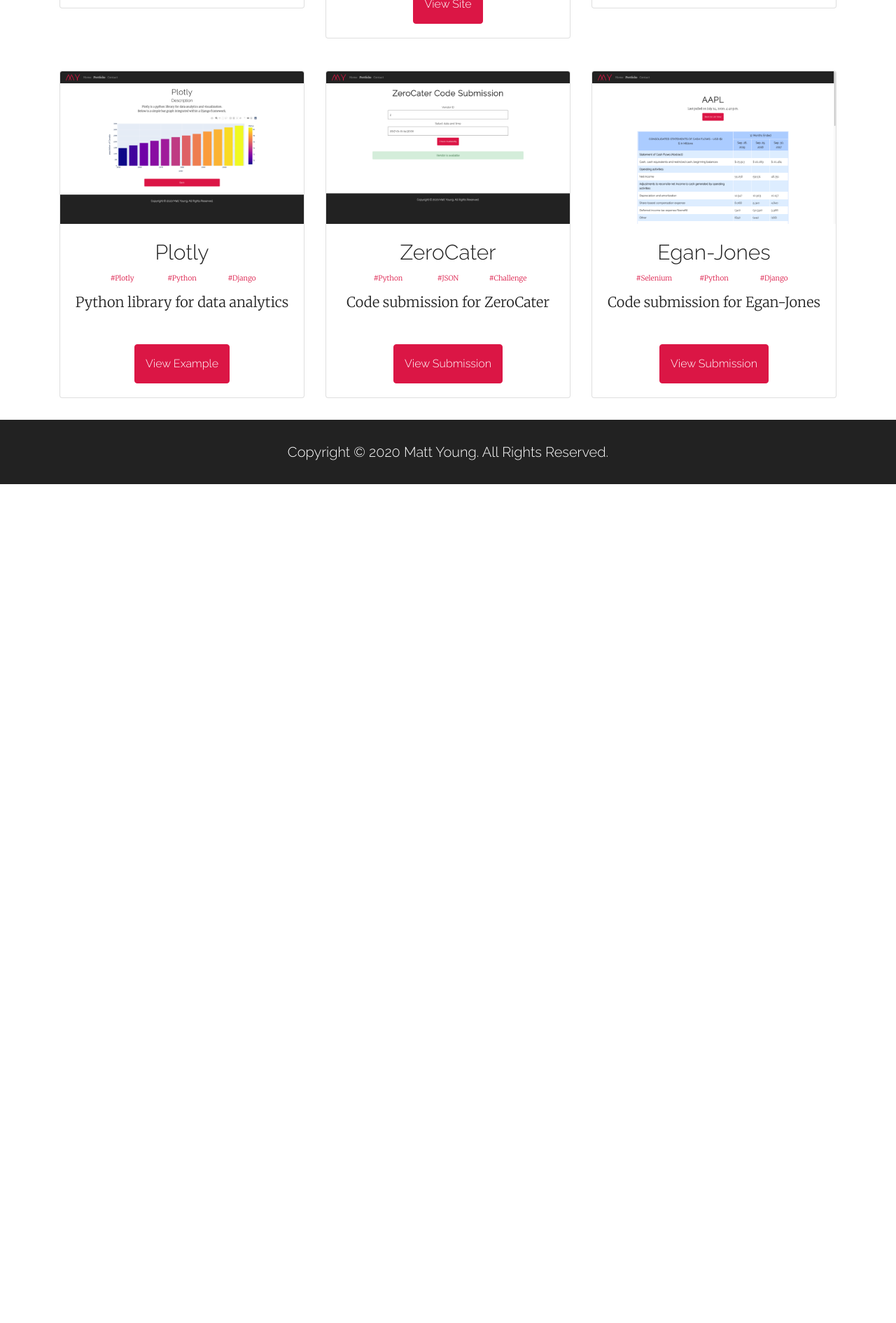
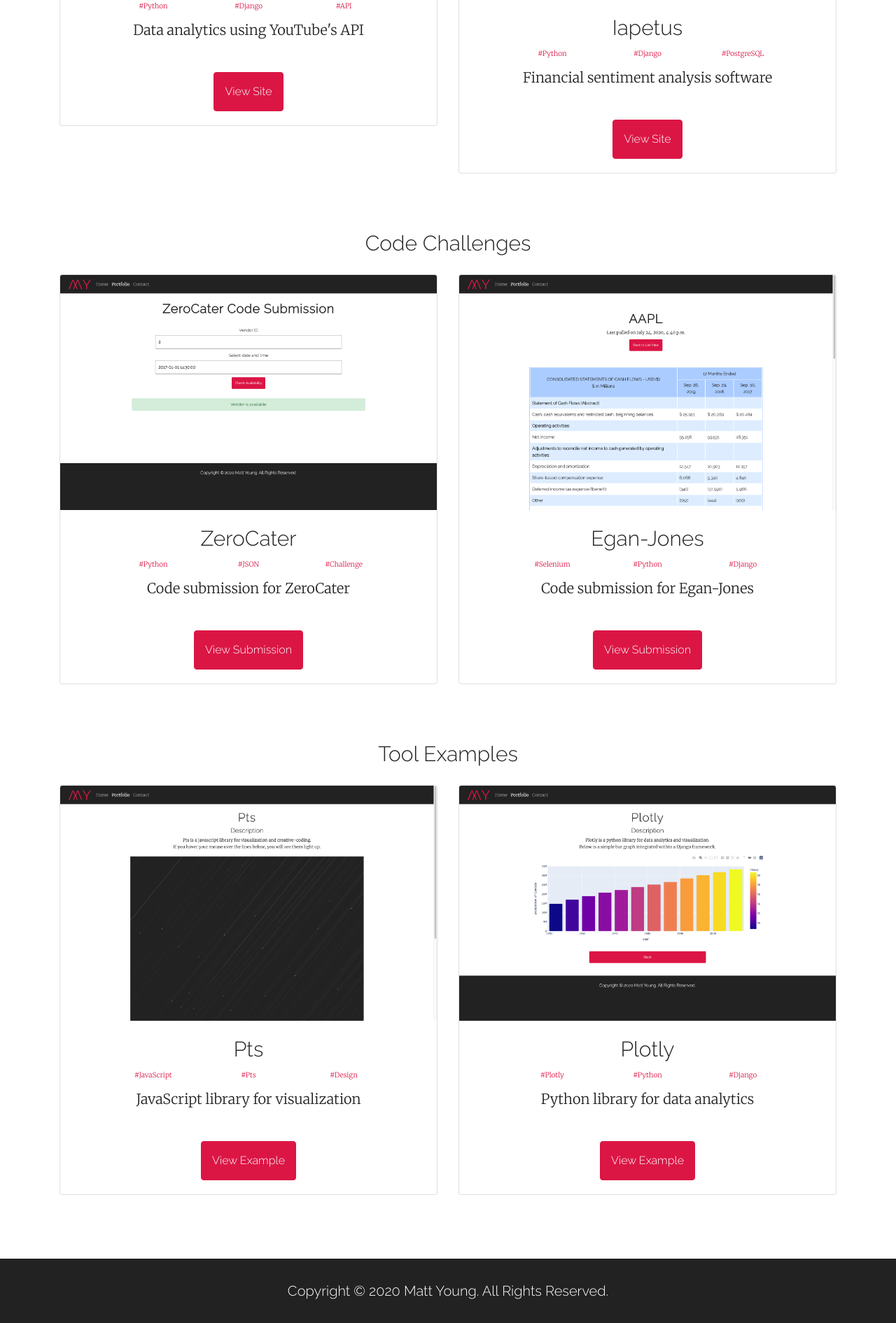
Before and after one commit to mmyoung979/mattmyoung, a Django app: page /portfolio/ in a window 1280 px wide. Shown: the part 704-2595 px from the top of the page at 70% size. Before the commit the page ends 1396 px from the top, so only its background shows below. Run offline with Django 3.2, Linux system fonts and the light colour scheme; parts of the project's set-up code (start-up, migrations or seed data) failed here and were passed over; some libraries are stand-ins or nearby versions.

Commit message:
Change portfolio layout

```diff
--- a/mattmyoung/templates/portfolio/portfolio.html
+++ b/mattmyoung/templates/portfolio/portfolio.html
@@ -4,8 +4,9 @@
 {% block content %}
   <h1 class="display-4 mb-5">Portfolio</h1>
   <div class="container">
+    <h2 class="display-6 text-center">Full Projects</h2>
     <div class="row text-center">
-      <div class="col-lg-4 col-sm-12 mb-3">
+      <div class="col-lg-6 col-sm-12 mb-3">
         <div class="card">
           <a href="https://yttags.com/" target="_blank"><img class="card-img-top" src="{% static 'img/yttags.png' %}" alt="Card image cap"></a>
           <div class="card-body">
@@ -20,7 +21,7 @@
           </div>
         </div>
       </div>
-      <div class="col-lg-4 col-sm-12 mb-3">
+      <div class="col-lg-6 col-sm-12 mb-3">
         <div class="card">
           <a href="https://iapetusconsulting.co/" target="_blank"><img class="card-img-top" src="{% static 'img/iapetus.png' %}" alt="Card image cap"></a>
           <div class="card-body">
@@ -35,39 +36,10 @@
           </div>
         </div>
       </div>
-      <div class="col-lg-4 col-sm-12 mb-3">
-        <div class="card">
-          <a href="{% url 'pts' %}"><img class="card-img-top" src="{% static 'img/pts.png' %}" alt="Card image cap"></a>
-          <div class="card-body">
-            <h2>Pts</h2>
-            <ul class="tags">
-              <li>#JavaScript</li>
-              <li>#Pts</li>
-              <li>#Design</li>
-            </ul>
-            <p class="card-text">JavaScript library for visualization</p>
-            <a class="btn btn-primary mt-3" href="{% url 'pts' %}">View Example</a>
-          </div>
-        </div>
-      </div>
-  </div>
-  <div class="row text-center">
-      <div class="col-lg-4 col-sm-12 mb-3">
-        <div class="card">
-          <a href="{% url 'plotly' %}"><img class="card-img-top" src="{% static 'img/plotly.png' %}" alt="Card image cap"></a>
-          <div class="card-body">
-            <h2>Plotly</h2>
-            <ul class="tags">
-              <li>#Plotly</li>
-              <li>#Python</li>
-              <li>#Django</li>
-            </ul>
-            <p class="card-text">Python library for data analytics</p>
-            <a class="btn btn-primary mt-3" href="{% url 'plotly' %}">View Example</a>
-          </div>
-        </div>
-      </div>
-      <div class="col-lg-4 col-sm-12 mb-3">
+    </div>
+    <h2 class="display-6 text-center mt-5">Code Challenges</h2>
+    <div class="row text-center">
+      <div class="col-lg-6 col-sm-12 mb-3">
         <div class="card">
           <a href="{% url 'zerocater' %}"><img class="card-img-top" src="{% static 'img/zerocater.png' %}" alt="Card image cap"></a>
           <div class="card-body">
@@ -82,7 +54,7 @@
           </div>
         </div>
       </div>
-      <div class="col-lg-4 col-sm-12 mb-3">
+      <div class="col-lg-6 col-sm-12 mb-3">
         <div class="card">
           <a href="{% url 'ej' %}"><img class="card-img-top" src="{% static 'img/ej.png' %}" alt="Card image cap"></a>
           <div class="card-body">
@@ -98,5 +70,39 @@
         </div>
       </div>
     </div>
+    <h2 class="display-6 text-center mt-5">Tool Examples</h2>
+    <div class="row text-center">
+      <div class="col-lg-6 col-sm-12 mb-3">
+        <div class="card">
+          <a href="{% url 'pts' %}"><img class="card-img-top" src="{% static 'img/pts.png' %}" alt="Card image cap"></a>
+          <div class="card-body">
+            <h2>Pts</h2>
+            <ul class="tags">
+              <li>#JavaScript</li>
+              <li>#Pts</li>
+              <li>#Design</li>
+            </ul>
+            <p class="card-text">JavaScript library for visualization</p>
+            <a class="btn btn-primary mt-3" href="{% url 'pts' %}">View Example</a>
+          </div>
+        </div>
+      </div>
+      <div class="col-lg-6 col-sm-12 mb-3">
+        <div class="card">
+          <a href="{% url 'plotly' %}"><img class="card-img-top" src="{% static 'img/plotly.png' %}" alt="Card image cap"></a>
+          <div class="card-body">
+            <h2>Plotly</h2>
+            <ul class="tags">
+              <li>#Plotly</li>
+              <li>#Python</li>
+              <li>#Django</li>
+            </ul>
+            <p class="card-text">Python library for data analytics</p>
+            <a class="btn btn-primary mt-3" href="{% url 'plotly' %}">View Example</a>
+          </div>
+        </div>
+      </div>
+    </div>
   </div>
+  <div class="space-60"></div>
 {% endblock %}
```
Also changed, not shown: mattmyoung/egan_jones/migrations/0002_auto_20200725_1614.py (added).
